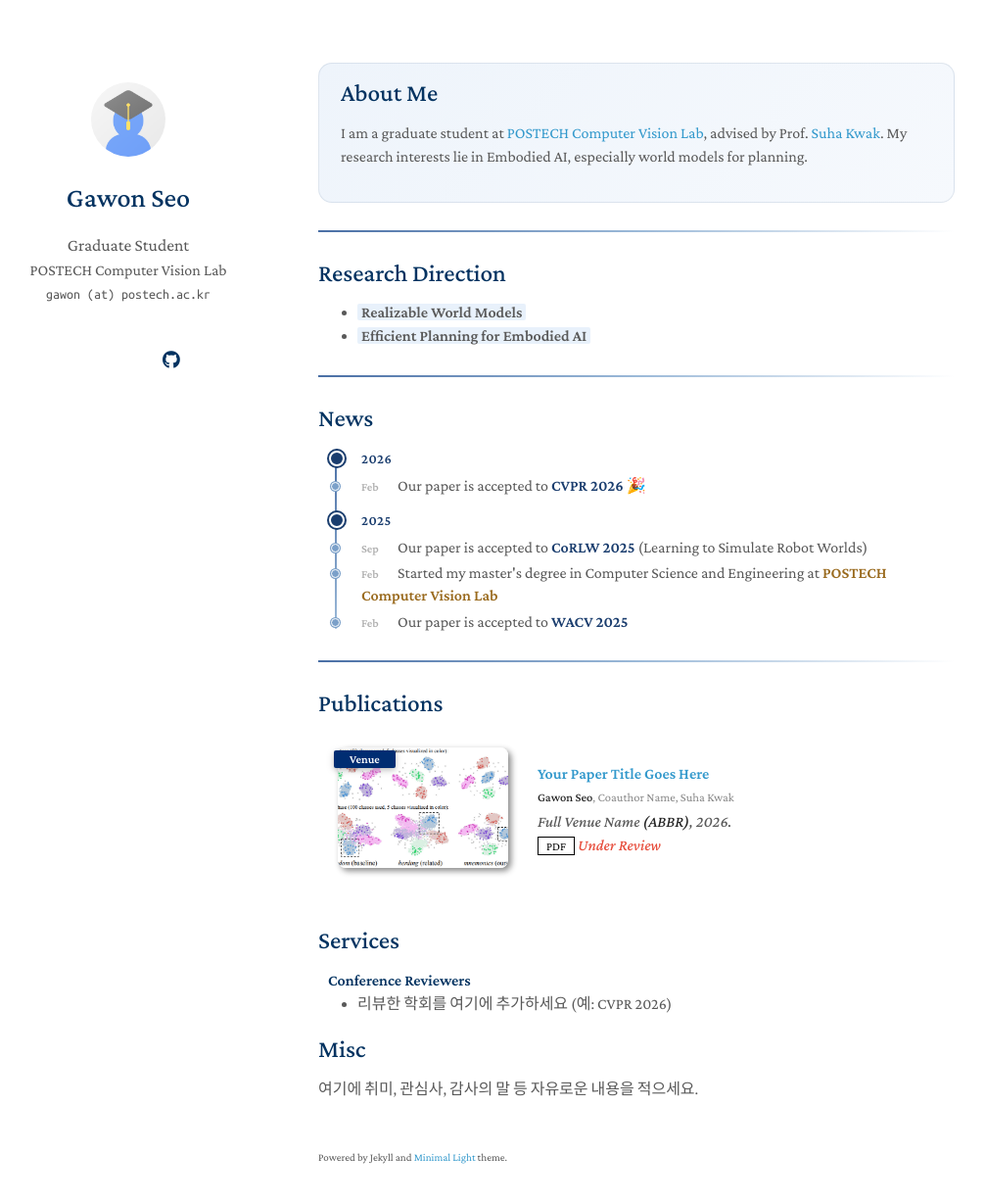
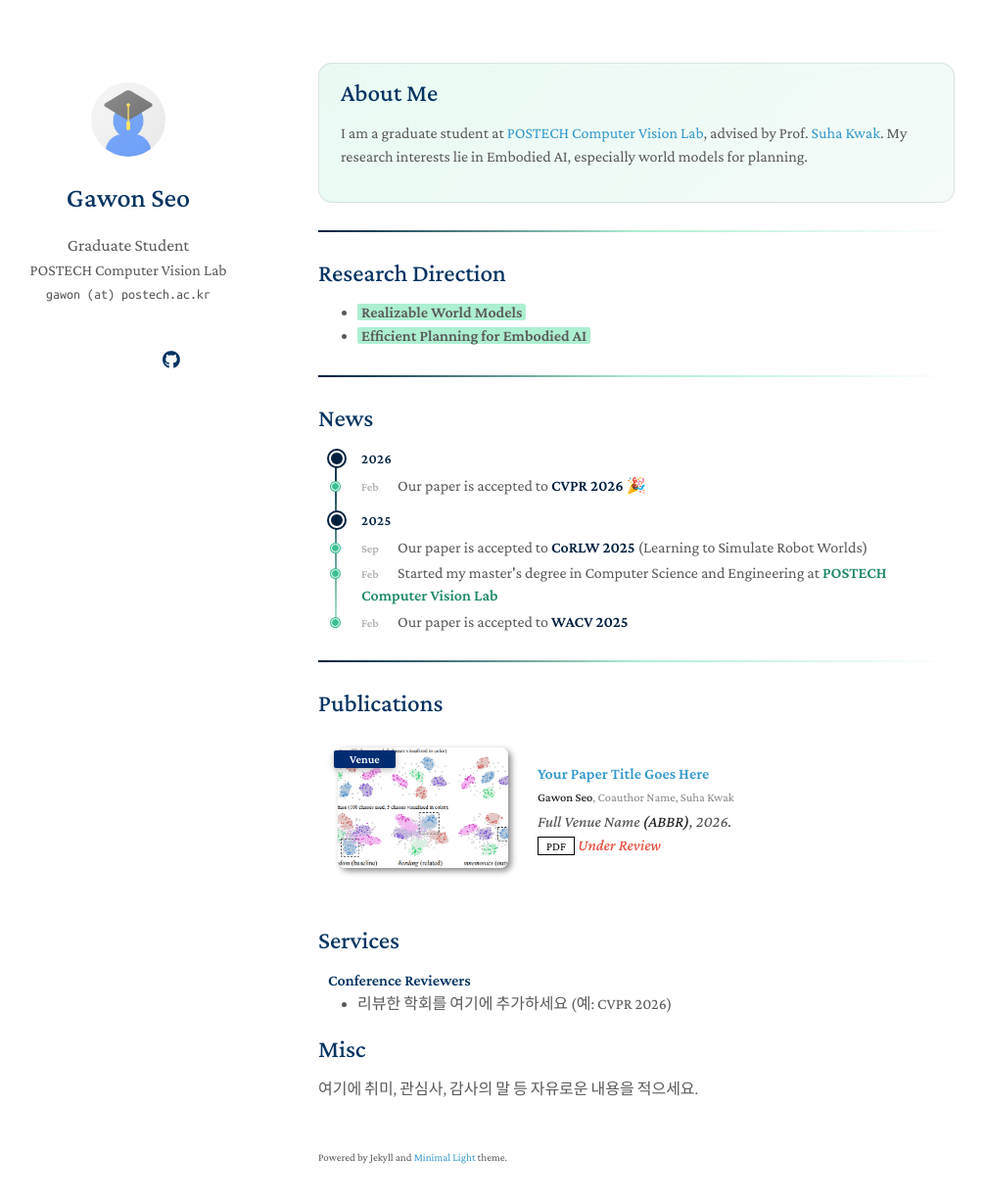
Before and after one commit to gawon1224/gawon1224.github.io, a Jekyll site: the page built from index.md, in a window 1280 px wide and 1262 px high. Shown: the top 1227 px of the window at 98% size, without its empty margins (145-1151 px from the left). Built offline with Jekyll 4.4.1, drawn with Linux system fonts in a browser that asks for light colours; a style sheet for code colours, icons or effects is not loaded.

Commit message:
Recolor theme to navy #00203F + mint #ADEFD1

```diff
--- a/_sass/minimal-light.scss
+++ b/_sass/minimal-light.scss
@@ -597,19 +597,20 @@
 }
 
 /* =========================================================
-   Custom theme (navy palette) — adapted from daeunni.github.io
+   Custom theme — navy #00203F + mint #ADEFD1
+   (adapted from daeunni.github.io)
    ========================================================= */
 
 /* Highlighter for research interests */
 .highlight {
-  background-color: #e8f1fb;   /* light navy highlighter */
+  background-color: #ADEFD1;   /* mint highlighter */
   padding: 0 4px;
   border-radius: 2px;
 }
 
 /* Bold accent for venue names (CVPR, WACV, ...) */
 .text-accent {
-  color: #1a3d6e;   /* navy */
+  color: #00203F;   /* deep navy */
   font-weight: bold;
 
   a {
@@ -620,7 +621,7 @@
 
 /* Bold accent for org/lab/company names */
 .text-accent-org {
-  color: #9a6b1f;   /* muted gold, to distinguish from venues */
+  color: #1f8a6b;   /* dark mint/teal, to distinguish from venues */
   font-weight: bold;
 }
 
@@ -639,8 +640,8 @@
 }
 .pub-row:hover {
   transform: translateY(-2px);
-  background: linear-gradient(135deg, #f2f7fc, #eaf1f9);
-  box-shadow: 0 4px 16px rgba(26, 61, 110, 0.13);
+  background: linear-gradient(135deg, #f0fbf6, #eef6fb);
+  box-shadow: 0 4px 16px rgba(0, 32, 63, 0.14);
 }
 
 /* News timeline */
@@ -656,7 +657,7 @@
   top: 4px;
   bottom: 4px;
   width: 2px;
-  background: linear-gradient(to bottom, #4a6fa5, #9bb9d8);
+  background: linear-gradient(to bottom, #00203F, #ADEFD1);
   border-radius: 2px;
 }
 .timeline-year {
@@ -676,14 +677,14 @@
   width: 12px;
   height: 12px;
   border-radius: 50%;
-  background: #1a3d6e;
+  background: #00203F;
   border: 2.5px solid #fff;
-  box-shadow: 0 0 0 2px #1a3d6e;
+  box-shadow: 0 0 0 2px #00203F;
 }
 .year-label {
   font-weight: 700;
   font-size: 14px;
-  color: #1a3d6e;
+  color: #00203F;
   letter-spacing: 0.5px;
 }
 .timeline-item {
@@ -699,9 +700,9 @@
   width: 7px;
   height: 7px;
   border-radius: 50%;
-  background: #7ba0c9;
+  background: #3bbf94;
   border: 1.5px solid #fff;
-  box-shadow: 0 0 0 1px #7ba0c9;
+  box-shadow: 0 0 0 1px #3bbf94;
 }
 .timeline-month {
   font-weight: 600;
@@ -712,59 +713,60 @@
   margin-right: 4px;
 }
 
-/* Section divider — navy gradient */
+/* Section divider — navy→mint gradient */
 hr {
   border: 0;
   height: 2px;
-  background: linear-gradient(to right, #4a6fa5, #9bb9d8, transparent);
+  background: linear-gradient(to right, #00203F, #ADEFD1, transparent);
   margin: 28px 0;
 }
 
 /* About Me card */
 .about-card {
-  background: linear-gradient(135deg, #eef4fb 0%, #f6f9fd 100%);
+  background: linear-gradient(135deg, #eafaf3 0%, #f4fbf8 100%);
   border-radius: 14px;
   padding: 14px 22px;
-  border: 1px solid rgba(26, 61, 110, 0.1);
+  border: 1px solid rgba(0, 32, 63, 0.1);
 }
 
 @media (prefers-color-scheme: dark) {
   .pub-row:hover {
-    background: linear-gradient(135deg, rgba(74,111,165,0.10), rgba(155,185,216,0.08));
+    background: linear-gradient(135deg, rgba(173,239,209,0.10), rgba(0,32,63,0.18));
     box-shadow: 0 4px 16px rgba(0,0,0,0.25);
   }
   .timeline::before {
-    background: linear-gradient(to bottom, rgba(74,111,165,0.5), rgba(155,185,216,0.4));
+    background: linear-gradient(to bottom, rgba(173,239,209,0.6), rgba(59,191,148,0.4));
   }
   .timeline-year::before {
     border-color: #20212b;
-    box-shadow: 0 0 0 2px #4a6fa5;
-    background: #4a6fa5;
+    box-shadow: 0 0 0 2px #ADEFD1;
+    background: #ADEFD1;
   }
   .year-label {
-    color: #7fb3e8;
+    color: #ADEFD1;
   }
   .timeline-item::before {
     border-color: #20212b;
-    box-shadow: 0 0 0 1px #7ba0c9;
+    box-shadow: 0 0 0 1px #3bbf94;
+    background: #3bbf94;
   }
   .timeline-month {
     color: #777;
   }
   .highlight {
-    background-color: rgba(74,111,165,0.18);
+    background-color: rgba(173,239,209,0.20);
   }
   .text-accent {
-    color: #7fb3e8;
+    color: #ADEFD1;
   }
   .text-accent-org {
-    color: #d6a85a;
+    color: #5fd3aa;
   }
   hr {
-    background: linear-gradient(to right, rgba(74,111,165,0.6), rgba(155,185,216,0.4), transparent);
+    background: linear-gradient(to right, rgba(173,239,209,0.7), rgba(59,191,148,0.4), transparent);
   }
   .about-card {
-    background: linear-gradient(135deg, rgba(74,111,165,0.08), rgba(155,185,216,0.06));
-    border-color: rgba(74,111,165,0.14);
+    background: linear-gradient(135deg, rgba(173,239,209,0.08), rgba(0,32,63,0.10));
+    border-color: rgba(173,239,209,0.16);
   }
 }
```
